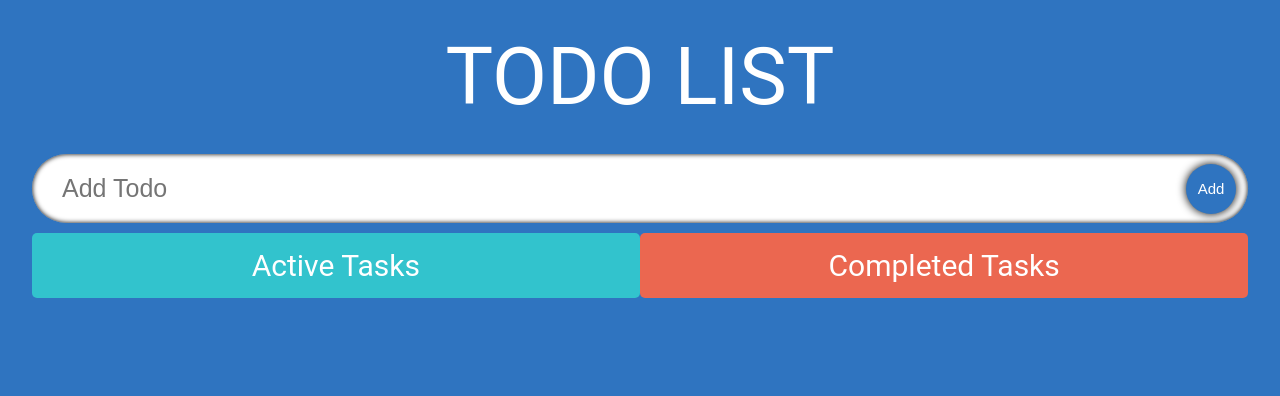
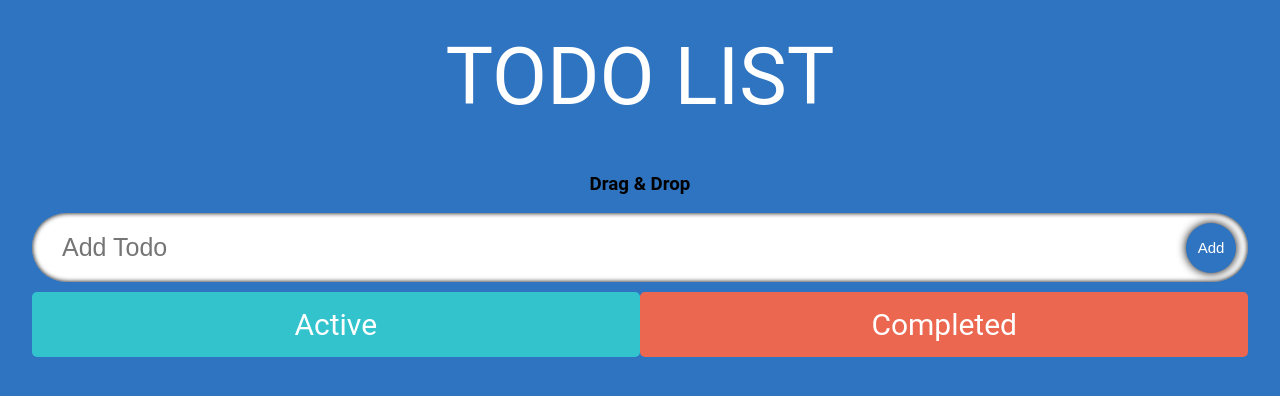
Before and after one commit to andykimchris/ts-todo, a React (Create React App) app: page / in a window 1280 px wide. Shown: the top 396 px of the page. Built offline with nearby package versions, Linux system fonts and the light colour scheme.

Commit message:
updated task to complete/incomplete when dropped

```diff
--- a/src/App.tsx
+++ b/src/App.tsx
@@ -24,8 +24,7 @@ const App: React.FC = () => {
   }
 
   const onDragEnd = (result: DropResult) => {
-    const { destination, source } = result
-    console.log(result)
+    const { destination, source, draggableId } = result
 
     if (!destination) return
 
@@ -35,6 +34,7 @@ const App: React.FC = () => {
     let active = todoList
     let completed = completedTodos
 
+    // Mark task as complete or incomplete AND add task to todoList or completedTodos array
     if (source.droppableId === "TodosList") {
       add = active[source.index]
       active.splice(source.index, 1)
@@ -49,6 +49,17 @@ const App: React.FC = () => {
       completed.splice(destination.index, 0, add)
     }
 
+    if (source.droppableId === "TodosList" && destination.droppableId === "TodosListCompleted") {
+      const updatedTodos = completedTodos.map((todo) =>
+            todo.id === draggableId ? { ...todo, isComplete: !todo.isComplete } : todo
+          )
+      setCompletedTodos(updatedTodos)
+    } else if (source.droppableId === "TodosListCompleted" && destination.droppableId === "TodosList") {
+      const updatedTodos = todoList.map((todo) =>
+          todo.id === draggableId ? { ...todo, isComplete: !todo.isComplete } : todo
+        )
+        setTodoList(updatedTodos)
+    }
   }
 
   return (
@@ -57,6 +68,10 @@ const App: React.FC = () => {
         <span className="heading">
           Todo List
         </span>
+        <h3>
+          Drag & Drop
+        </h3>
+
         <InputField todo={todo} setTodo={setTodo} handleTodoAddition={handleTodoAddition}/>
         <TodoList todos={todoList} completedTodos={completedTodos} setCompletedTodos={setCompletedTodos} setTodoList={setTodoList} />
       </div>
--- a/src/components/SingleTodo.tsx
+++ b/src/components/SingleTodo.tsx
@@ -2,7 +2,6 @@ import { TodoState } from "../model";
 import React, { useEffect, useState } from "react";
 import { useRef } from "react";
 import { AiFillEdit, AiFillDelete } from "react-icons/ai";
-import { MdDone } from "react-icons/md";
 import { Draggable } from "react-beautiful-dnd";
 
 interface SingleTodoProps {
@@ -26,15 +25,13 @@ const SingleTodo = ({ index, task, todos, setTodoList }: SingleTodoProps) => {
     }
 
     const handleDelete = (task: TodoState) => {
-        const updatedTodos: TodoState[] = todos.filter((todo) => todo.id !== task.id)
-        setTodoList(updatedTodos)
-    }
-
-    const handleDone = (task: TodoState) => {
-        const updatedTodos: TodoState[] = todos.map((todo) =>
-            todo.id === task.id ? { ...todo, isComplete: !todo.isComplete } : todo
-        )
-        setTodoList(updatedTodos)
+        if (task.isComplete) {
+            const updatedTodos: TodoState[] = todos.filter((todo) => todo.id !== task.id)
+            setTodoList(updatedTodos)
+        } else {
+            const updatedTodos: TodoState[] = todos.filter((todo) => todo.id !== task.id)
+            setTodoList(updatedTodos)
+        }
     }
 
     const inputRef = useRef<HTMLInputElement>(null);
@@ -66,19 +63,16 @@ const SingleTodo = ({ index, task, todos, setTodoList }: SingleTodoProps) => {
                     <span className="todos__single--text">{task.todo}</span>
                 )}
 
-                <span className="icon"
+                {!task.isComplete && <span className="icon"
                     onClick={() => {
                         if (!edit && !task.isComplete) {
                         setEdit(!edit)
                         }
                 }}>
                     <AiFillEdit />
-                </span>
+                </span>}
                 <span className="icon" onClick={() => handleDelete(task)}>
                     <AiFillDelete />
-                </span>
-                <span className="icon" onClick={() => handleDone(task)}>
-                    <MdDone />
                 </span>
             </form>
         )}
--- a/src/components/TodoList.tsx
+++ b/src/components/TodoList.tsx
@@ -21,7 +21,7 @@ const TodoList: React.FC<TodoListProps> = ({ todos, setTodoList, completedTodos,
                         {...provided.droppableProps}
                     >
                     <span className="todos__heading">
-                          Active Tasks
+                          Active
                     </span>
                       {todos.map((task, idx) => {
                           return <SingleTodo index={idx} key={task.id} task={task} todos={todos} setTodoList={setTodoList} />
@@ -38,10 +38,10 @@ const TodoList: React.FC<TodoListProps> = ({ todos, setTodoList, completedTodos,
                     {...provided.droppableProps}
                 >
                     <span className="todos__heading">
-                          Completed Tasks
+                          Completed
                     </span>
                       {completedTodos.map((task, idx) => {
-                          return <SingleTodo index={idx} key={task.id} task={task} todos={todos} setTodoList={setCompletedTodos} />
+                          return <SingleTodo index={idx} key={task.id} task={task} todos={completedTodos} setTodoList={setCompletedTodos} />
                       })}
                 {provided.placeholder}
                 </div>
```
